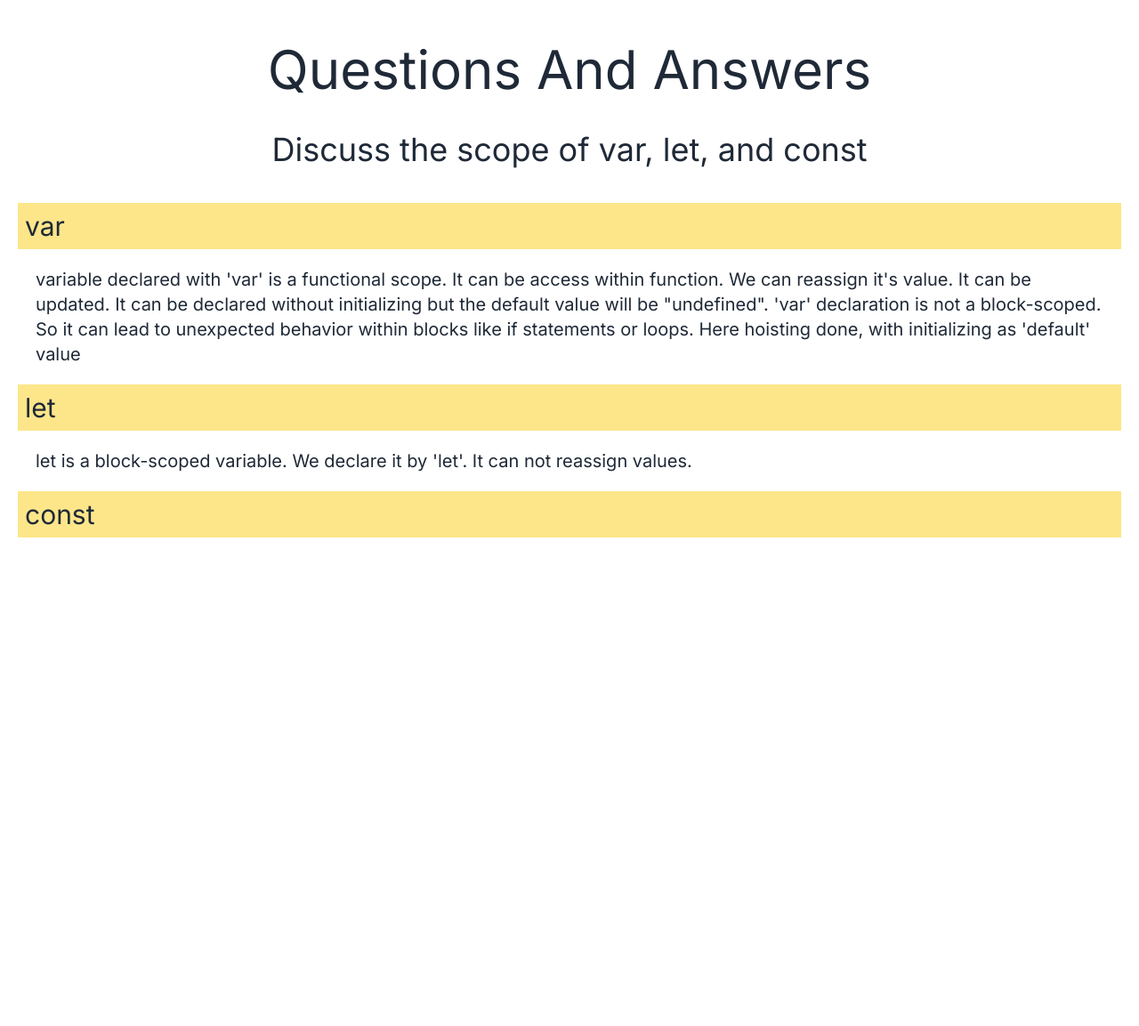
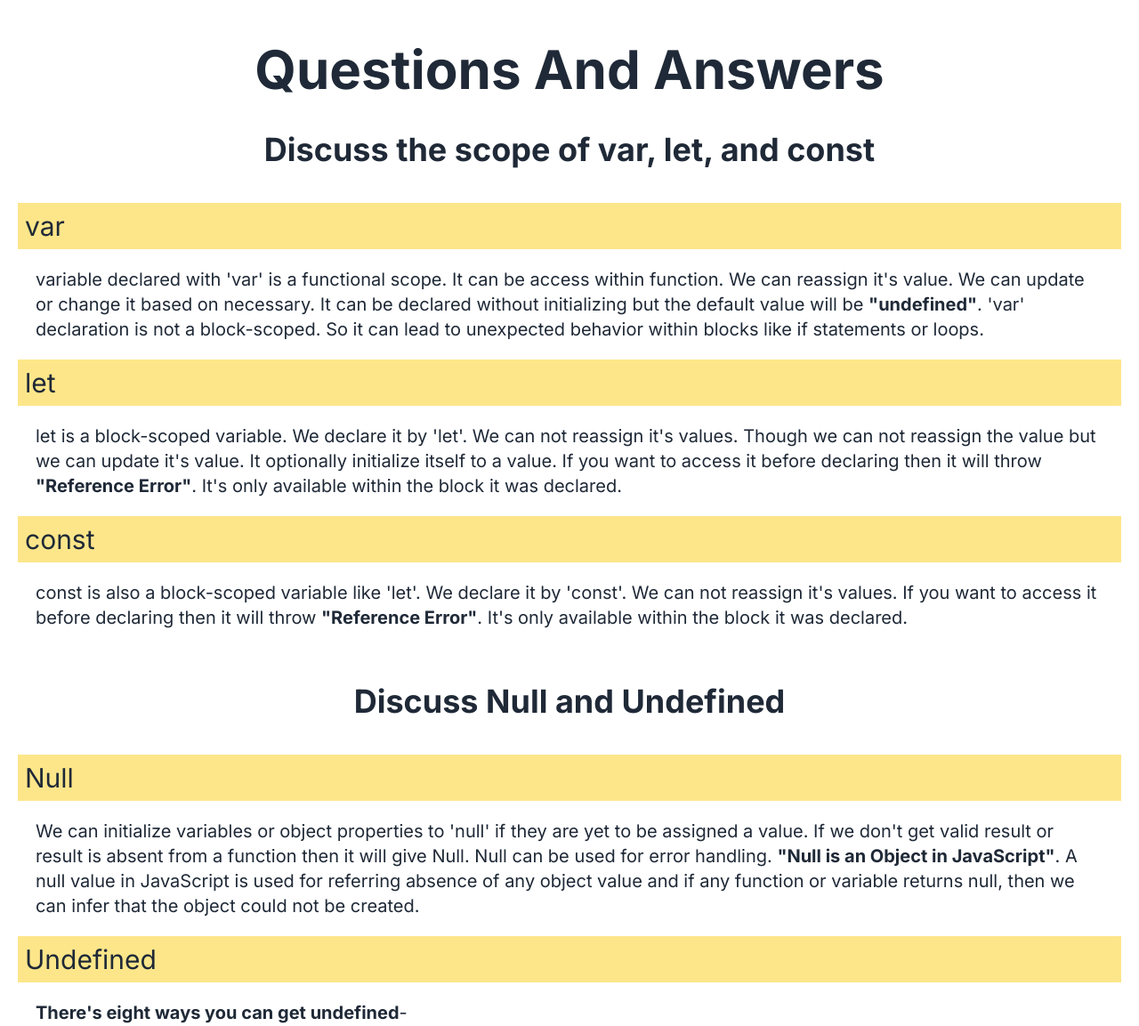
Before and after one commit to alrakib1/Ph-tube, a plain HTML site: page blog.html in a window 1280 px wide. Shown: the top 1153 px of the page at 89% size. Before the commit the page ends 800 px from the top, so only its background shows below. Drawn offline with nearby package versions, Linux system fonts and the light colour scheme.

Commit message:
blog completed

```diff
--- a/blog.html
+++ b/blog.html
@@ -28,23 +28,62 @@
   </head>
   <body>
     <div class="mx-5">
-      <h1 class="text-6xl text-center mt-4 lg:mt-12">Questions And Answers</h1>
-      <p class="my-10 text-4xl text-center">
+      <h1 class="text-6xl text-center mt-4 lg:mt-12 font-bold">Questions And Answers</h1>
+      <p class="my-10 text-4xl text-center font-bold">
         Discuss the scope of var, let, and const
       </p>
       <p class="text-3xl bg-amber-200 p-2">var</p>
       <p class="text-xl p-5">
         variable declared with 'var' is a functional scope. It can be access
-        within function. We can reassign it's value. It can be updated. It can
-        be declared without initializing but the default value will be
-        "undefined". 'var' declaration is not a block-scoped. So it can lead to
-        unexpected behavior within blocks like if statements or loops. Here
-        hoisting done, with initializing as 'default' value
+        within function. We can reassign it's value. We can update or change it
+        based on necessary. It can be declared without initializing but the
+        default value will be
+        <span class="font-bold">"undefined"</span>. 'var' declaration is not a
+        block-scoped. So it can lead to unexpected behavior within blocks like
+        if statements or loops.
       </p>
       <p class="text-3xl bg-amber-200 p-2">let</p>
-      <p class="text-xl p-5">let is a block-scoped variable. We declare it by 'let'. It can not reassign values. </p>
+      <p class="text-xl p-5">
+        let is a block-scoped variable. We declare it by 'let'. We can not
+        reassign it's values. Though we can not reassign the value but we can
+        update it's value. It optionally initialize itself to a value. If you
+        want to access it before declaring then it will throw
+        <span class="font-bold">"Reference Error"</span>. It's only available
+        within the block it was declared.
+      </p>
       <p class="text-3xl bg-amber-200 p-2">const</p>
-      <p class="text-xl p-5"></p>
+      <p class="text-xl p-5">
+        const is also a block-scoped variable like 'let'. We declare it by
+        'const'. We can not reassign it's values. If you want to access it
+        before declaring then it will throw
+        <span class="font-bold">"Reference Error"</span>. It's only available
+        within the block it was declared.
+      </p>
+      <div>
+        <p class="my-10 text-4xl text-center font-bold">
+          Discuss Null and Undefined
+        </p>
+        <p class="text-3xl bg-amber-200 p-2">Null</p>
+        <p class="text-xl p-5">We can initialize variables or object properties to 'null' if they are yet to be assigned a value. If we don't get valid result or result is absent from a function then it will give Null. Null can be used for error handling. <span class="font-bold">"Null is an Object in JavaScript"</span>. A null value in JavaScript is used for referring absence of any object value and if any function or variable returns null, then we can infer that the object could not be created.</p>
+        <p class="text-3xl bg-amber-200 p-2">Undefined</p>
+        <p class="text-xl p-5"><span class="font-bold">There's eight ways you can get undefined</span>- <br>
+          (1) Variable that is not initialized will give undefined. <br>
+          (2) Function with no return. <br>
+          (3) Parameter that is not passed on a function will be undefine. <br>
+          (4) If return has nothing on the right side will return undefined. <br>
+          (5) Property that does not exists on an object will give undefined . <br>
+          (6) Accessing array elements outside of index range. <br>
+          (7) Deleting an element inside an array. <br>
+          (8) Set a value directly to undefined. <br>
+
+        </p>
+      </div>
+      <div>
+        <p class="my-10 text-4xl text-center font-bold  bg-amber-200 p-5">
+          What do you mean by REST API?
+        </p>
+        <p class="text-xl p-5">Api means Application Programming Interface. It uses HTTP requests to access and use data. That data can be used to GET, PUT, POST and DELETE data types, which refers to the reading, updating, creating and deleting of operations concerning resources. REST API is also refers to RESTful web services and It's used for web development purpose. It can be created with programming language such as JavaScript or Python.</p>
+      </div>
     </div>
   </body>
 </html>
```
Also changed, not shown: js/index.js (+62 -59 lines).
